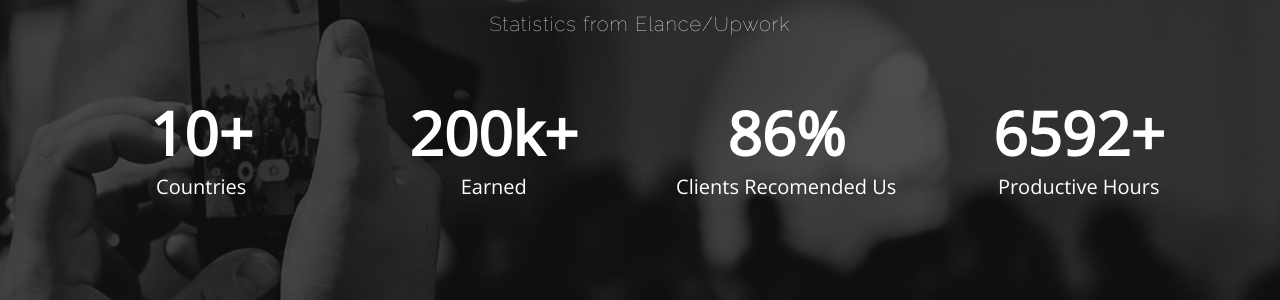
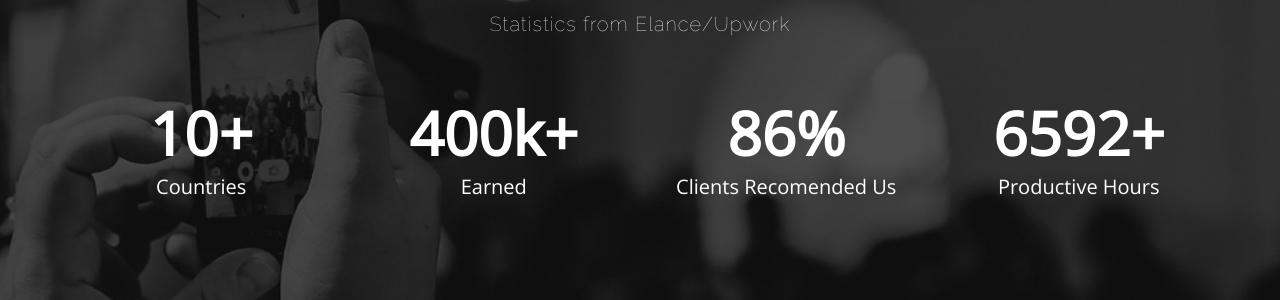
Before and after one commit to tataronrails/tataronrails.github.io, a Jekyll site: the page built from index.md, in a window 1280 px wide and 900 px high, scrolled down 20166 px. Shown: the part 443-743 px from the top of the window. Built offline with Jekyll 4.4.1, drawn with Linux system fonts in a browser that asks for light colours; our own code applies the rules of GitHub Pages for plain Markdown files.

Commit message:
400k earned

```diff
--- a/_layouts/default.html
+++ b/_layouts/default.html
@@ -904,7 +904,7 @@ Anticipating need and being proactive to propose solution (involving money from
                         </div><!-- /.col-sm-3 -->
 
                         <div class="col-sm-3 counter-wrap">
-                            <strong><span class="timer">200</span>k+</strong>
+                            <strong><span class="timer">400</span>k+</strong>
                             <span class="count-description">Earned</span>
                         </div><!-- /.col-sm-3 -->
 
```
